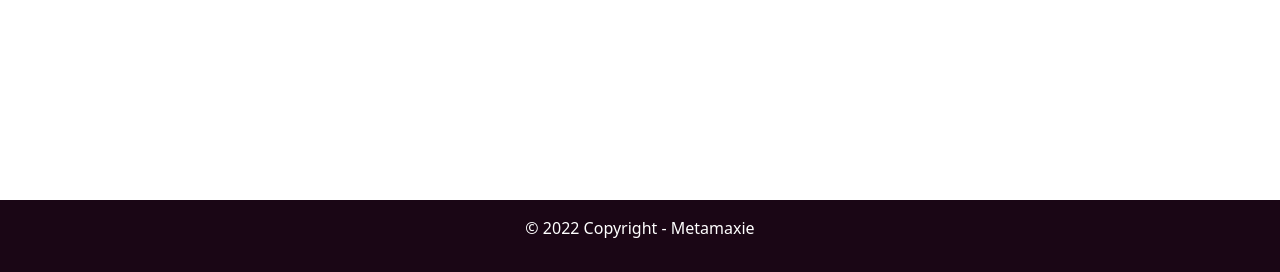
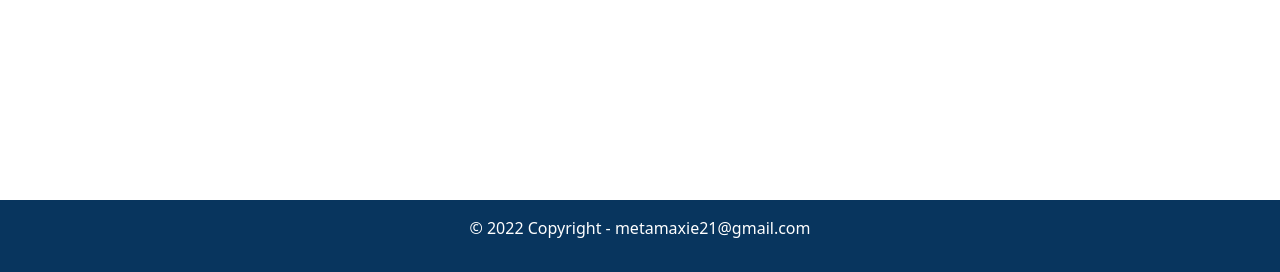
Before and after one commit to rgraner/metamaxie, a Django app: page /payments/ in a window 1280 px wide. Shown: the part 528-800 px from the top of the page. Run offline with Django 3.2, Linux system fonts and the light colour scheme; the visitor is signed in with stand-in values (Sample User, id 1); data that the repository does not hold is empty; some libraries are stand-ins or nearby versions.

Commit message:
Add email to footer.

```diff
--- a/templates/footer.html
+++ b/templates/footer.html
@@ -1,8 +1,8 @@
 {% if user.is_authenticated %}
-<footer class="text-center text-white mt-auto" style="background-color: #21081a;">
+<footer class="text-center text-white mt-auto" style="background-color: #0a4275;">
     <!-- Copyright -->
-    <div class="text-center p-3" style="background-color: rgba(0, 0, 0, 0.2);">
-      <p class="text-white">© {% now "Y" %} Copyright - Metamaxie</p>
+    <div class="p-3" style="background-color: rgba(0, 0, 0, 0.2);">
+      <p class="text-white me-auto">© {% now "Y" %} Copyright - metamaxie21@gmail.com</p>
     </div>
     <!-- Copyright -->
 </footer>
```
